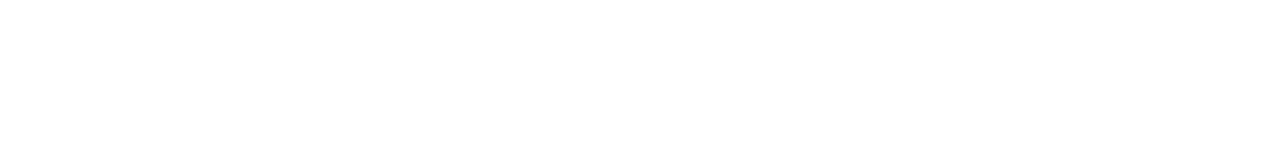
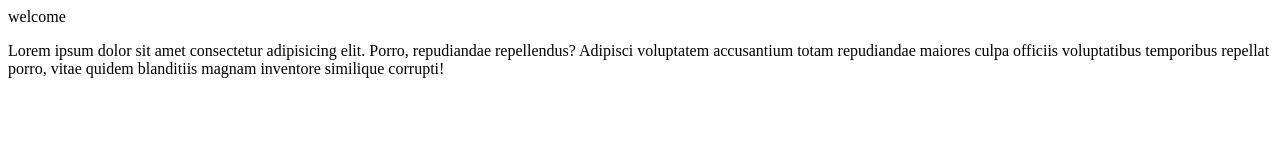
Before and after one commit to TahsinHafsa/practice-repo, a plain HTML site: page index.html in a window 1280 px wide. Drawn offline with Linux system fonts and the light colour scheme.

Commit message:
added para

```diff
--- a/index.html
+++ b/index.html
@@ -6,6 +6,10 @@
     <title>practice repo</title>
 </head>
 <body>
+    <div>
+        <header>welcome</header>
+        <p>Lorem ipsum dolor sit amet consectetur adipisicing elit. Porro, repudiandae repellendus? Adipisci voluptatem accusantium totam repudiandae maiores culpa officiis voluptatibus temporibus repellat porro, vitae quidem blanditiis magnam inventore similique corrupti!</p>
+    </div>
 
 </body>
 </html>
```
